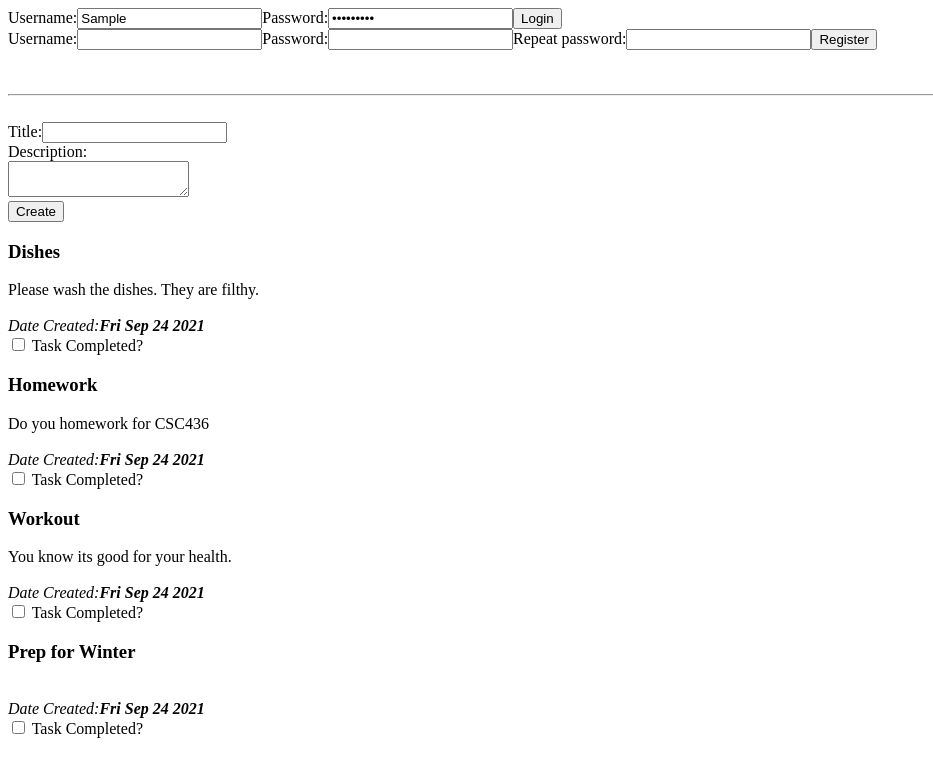
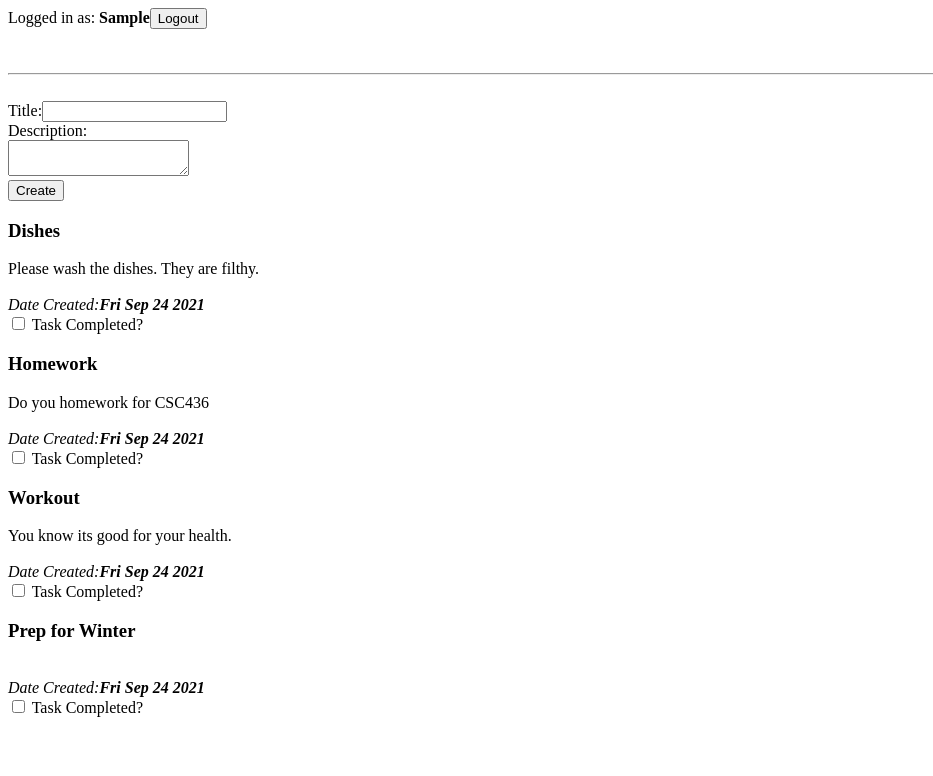
Before and after one commit to criveracrum/react-todo, a React (Create React App) app: page / in a window 1280 px wide. Both pictures are taken after typing "Sample", "Sample123" into the empty fields and a click on the input "Login". Shown: the top 776 px of the page, without its empty margins (0-933 px from the left). Built offline with nearby package versions, Linux system fonts and the light colour scheme.

Commit message:
user login, register, logout working

```diff
--- a/src/App.js
+++ b/src/App.js
@@ -1,6 +1,10 @@
+import {useState, useReducer, useEffect} from 'react';
+
 import UserBar from "./user/UserBar";
 import TodoList from "./todo/TodoList";
 import CreateTodo from "./todo/CreateTodo";
+import appReducer from './Reducers';
+import react from 'react'
 
 function App() {
   const date = new Date(Date.now())
@@ -26,10 +30,25 @@ function App() {
       dateCreated: date.toDateString()
     }
   ]
+
+  const [ state, dispatchUser ] = useReducer(appReducer, { user: ''})
+
+  const {user} = state;
+
+
+
+  useEffect(() => {
+    if (user) {
+       document.title = `${user}’s Blog`
+     } else {
+       document.title = 'Blog'
+   }
+  }, [user])
+
   return (<div>
-            <UserBar />
+            <UserBar user={user} dispatchUser={dispatchUser}/>
             <br/><br/><hr/><br/>
-            <CreateTodo />
+            {user && <CreateTodo />}
             <TodoList todos={todos}/>
         </div>
   )
--- /dev/null
+++ b/src/Reducers.js
@@ -0,0 +1,18 @@
+function userReducer (state, action) {
+    switch (action.type) {
+        case 'LOGIN':
+        case 'REGISTER':
+            return action.username
+        case 'LOGOUT':
+            return ''
+        default:
+            return state;
+    }
+}
+
+
+export default function appReducer (state, action) {
+    return {
+        user: userReducer(state.user, action),
+    }
+}
--- a/src/user/Login.js
+++ b/src/user/Login.js
@@ -1,10 +1,15 @@
-import React from 'react'
+import React, {useState} from 'react'
 
-export default function Login() {
+export default function Login({ dispatchUser }) {
+
+    const [username, setUsername] = useState('');
+
+    function handleUsername (evt) { setUsername(evt.target.value) }
+
    return (
-        <form onSubmit={evt => evt.preventDefault()}>
+        <form onSubmit={evt => {evt.preventDefault(); dispatchUser({type:"LOGIN", username})} }>
             <label htmlFor="login-username">Username:</label>
-            <input type="text" name="login-username" id="login-username" />
+            <input type="text" name="login-username" value={username} onChange={handleUsername}  id="login-username" />
             <label htmlFor="login-password">Password:</label>
             <input type="password" name="login-password" id="login-password" />
             <input type="submit" value="Login" />
--- a/src/user/Logout.js
+++ b/src/user/Logout.js
@@ -1,8 +1,8 @@
 import React from 'react'
 
-export default function Logout({user}) {
+export default function Logout({user, dispatchUser}) {
     return (
-      <form onSubmit={e => e.preventDefault()}>
+      <form onSubmit={e => {e.preventDefault(); dispatchUser({type:"LOGOUT"}) } }>
          Logged in as: <b>{user}</b>
          <input type="submit" value="Logout" />
       </form>
--- a/src/user/Register.js
+++ b/src/user/Register.js
@@ -1,18 +1,25 @@
-import React from 'react'
+import React, {useState} from 'react'
 
-export default function Register() {
+export default function Register({dispatchUser}) {
+
+  const [ formData, setFormData ] = useState({
+    username: "",
+    password: "",
+    passwordRepeat: ""
+})
+
   return (
-      <form onSubmit={e => e.preventDefault()}>
+      <form onSubmit={e => {e.preventDefault(); dispatchUser({type:"REGISTER", username:formData.username}); }}>
           <label htmlFor="register-username">Username:</label>
-          <input type="text" name="register-username" id="register-username" />
+          <input type="text" value={formData.username} onChange={e => setFormData({...formData, username: e.target.value})}  name="register-username" id="register-username" />
 
           <label htmlFor="register-password">Password:</label>
-          <input type="password" name="register-password" id="register-password" />
+          <input type="password" value={formData.password} onChange={e => setFormData({...formData, password: e.target.value})} name="register-password" id="register-password" />
 
           <label htmlFor="register-password-repeat">Repeat password:</label>
-          <input type="password" name="register-password-repeat" id="register-password-repeat" />
+          <input type="password" value={formData.passwordRepeat} onChange={e => setFormData({...formData, passwordRepeat: e.target.value})}  name="register-password-repeat" id="register-password-repeat" />
 
-          <input type="submit" value="Register" />
+          <input type="submit" value="Register" disabled={formData.username.length === 0 || formData.password.length === 0 || formData.password !== formData.passwordRepeat}  />
       </form>
   )
 }
--- a/src/user/UserBar.js
+++ b/src/user/UserBar.js
@@ -1,20 +1,18 @@
-import React from 'react'
+import React, {useState} from 'react'
 
 import Logout from './Logout'
 import Register from './Register'
 import Login from './Login'
 
-export default function UserBar() {
-
-  const user = ''
+export default function UserBar({user, dispatchUser}) {
 
   if (user) {
-      return <Logout user={user} />
+      return <Logout user={user} dispatchUser={dispatchUser} />
   } else {
       return (
           <>
-            <Login />
-            <Register />
+            <Login dispatchUser={dispatchUser} />
+            <Register dispatchUser={dispatchUser} />
           </>
       )
   }
```
